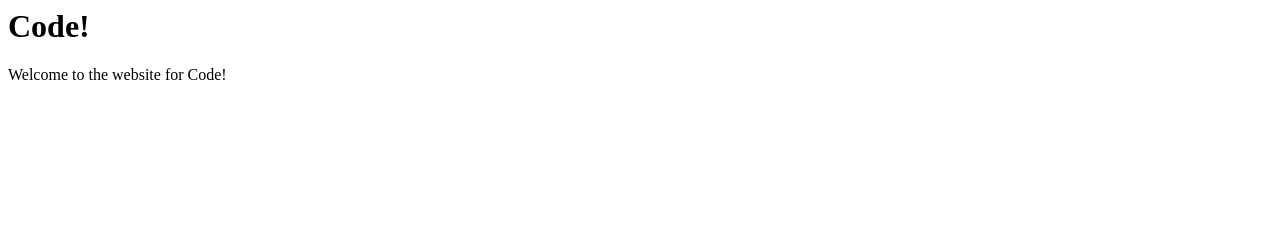
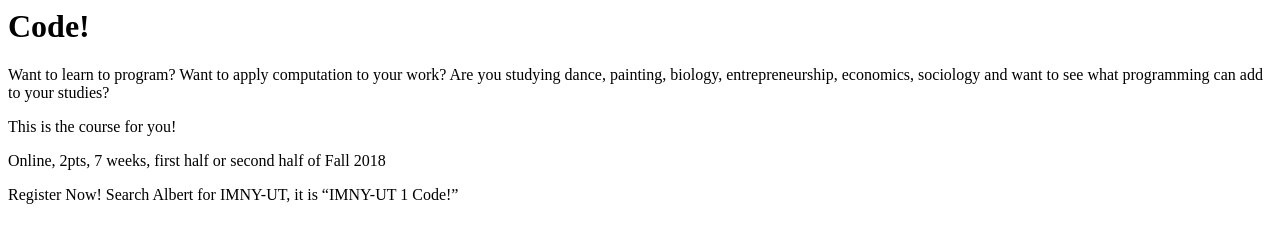
Before and after one commit to shiffman/IMNY-UT-1-Code, a plain HTML site: page index.html in a window 1280 px wide. Drawn offline with nearby package versions, Linux system fonts and the light colour scheme.

Commit message:
some sample text

```diff
--- a/index.html
+++ b/index.html
@@ -43,7 +43,14 @@
 <body>
   <h1>Code!</h1>
 
-  <p>Welcome to the website for Code!</p>
+  <p>Want to learn to program? Want to apply computation to your work? Are you studying dance, painting, biology, entrepreneurship, economics, sociology and want to see what programming can add to your studies?</p>
+
+  <p>This is the course for you!</p>
+
+  <p>Online, 2pts, 7 weeks, first half or second half of Fall 2018</p>
+
+  <p>Register Now! Search Albert for IMNY-UT, it is “IMNY-UT 1 Code!”</p>
+
   <video id="video" width="1280" height="720" autoplay preload="auto">
         <source src="assets/green720.mp4" type="video/mp4" />
       </video>
```
